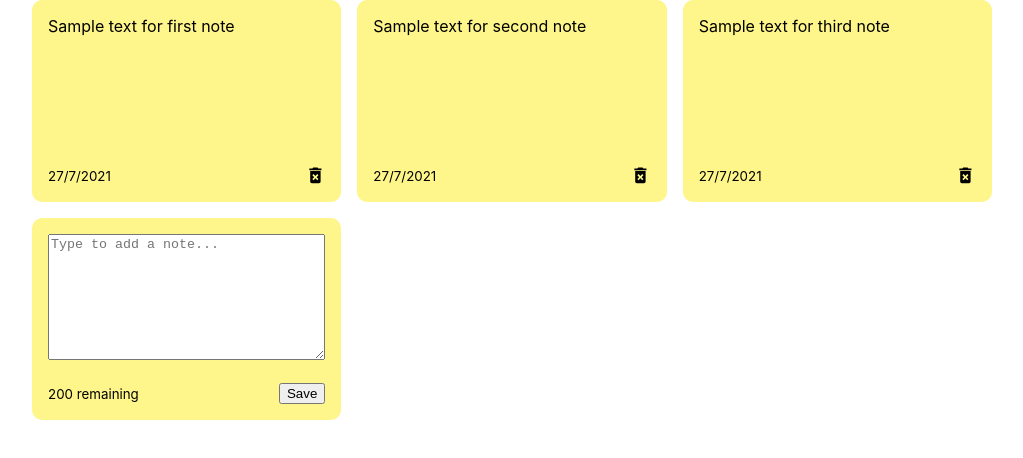
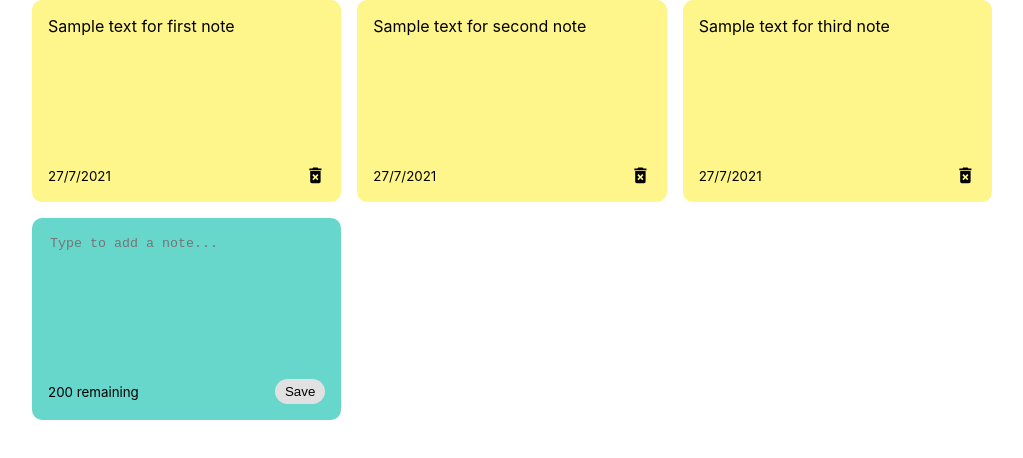
Before and after one commit to nitrolo/note-taking-app, a React (Create React App) app: page / in a window 1280 px wide. Shown: the top 458 px of the page, without its empty margins (128-1151 px from the left). Built offline with nearby package versions, Linux system fonts and the light colour scheme.

Commit message:
added the css for add-note component

```diff
--- a/src/index.css
+++ b/src/index.css
@@ -35,6 +35,32 @@
   justify-content: space-between;
 }
 
+.note.new {
+  background-color: #67d7cc;
+}
+
+textarea {
+  border: none;
+  resize: none;
+  background-color: #67d7cc;
+}
+
+textarea:focus {
+  outline: none;
+}
+
+.save-button {
+  background-color: #e1e1e1;
+  border: none;
+  border-radius: 15px;
+  padding: 5px 10px;
+}
+
+.save-button:hover {
+  background-color: #ededed;
+  cursor: pointer;
+}
+
 .note-footer {
   display: flex;
   align-items: center;
```
